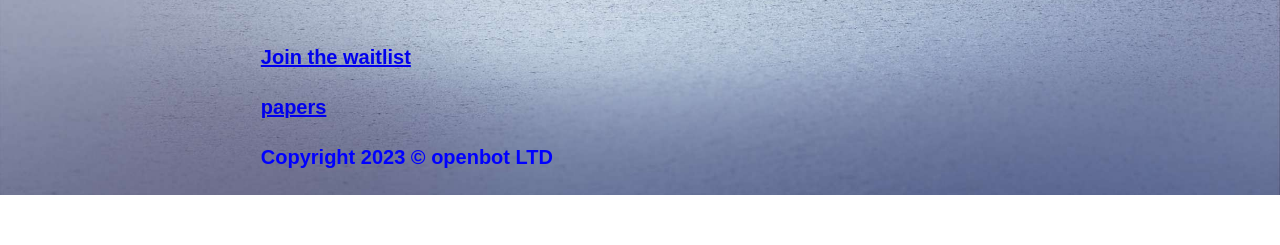
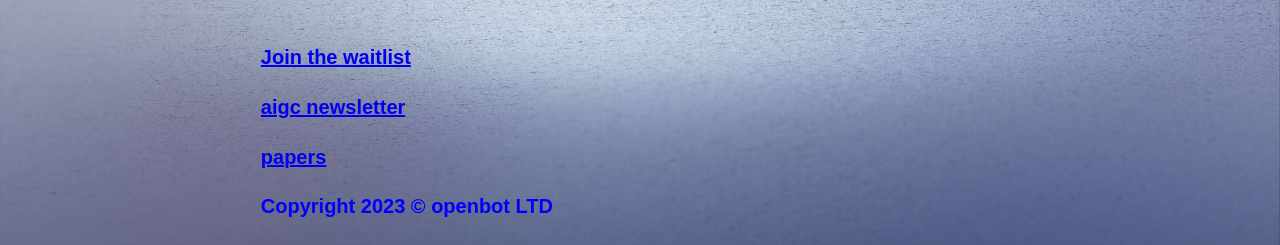
Before and after one commit to openbotai/openbotai.github.io, a plain HTML site: page index.html in a window 1280 px wide. Shown: the part 626-871 px from the top of the page. Before the commit the page ends 821 px from the top, so only its background shows below. Drawn offline with Linux system fonts and the light colour scheme.

Commit message:
Update index.html

```diff
--- a/index.html
+++ b/index.html
@@ -66,6 +66,9 @@
       <a href="https://forms.gle/zCDkCxcnp3xPkNdY7" target="_blank">Join the waitlist</a>
       </h4>
       <h4>
+      <a href="https://aigc.openbot.ai" target="_blank">aigc newsletter</a>
+      </h4>
+      <h4>
       <a href="https://papers.openbot.ai" target="_blank">papers</a>
       </h4>
     </div>
```
